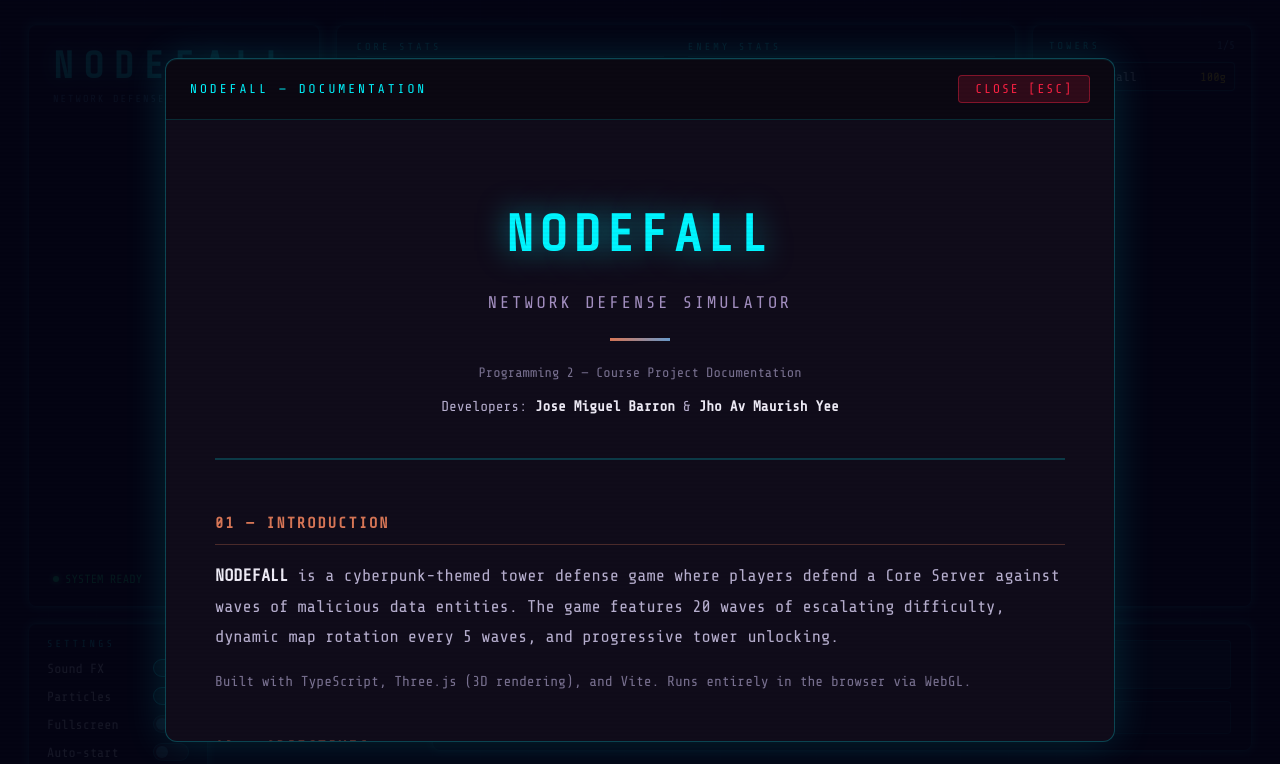
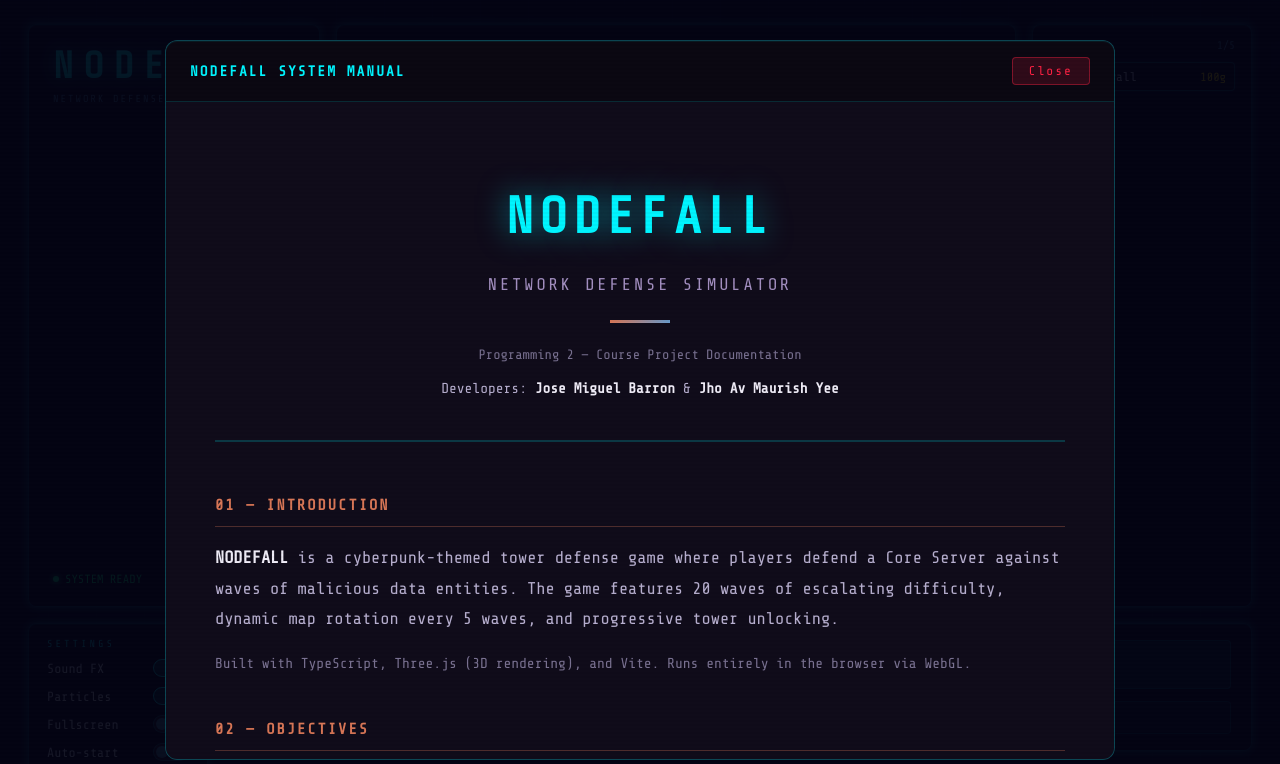
Before and after one commit to JaePyJs/nodefall, a website built with Vite: page index.html in a window 1280 px wide. Both pictures are taken after a click on the button "DOCUMENTATION". Built offline with nearby package versions, Linux system fonts and the light colour scheme; files whose address does not match are found by name.

Commit message:
Make the NODEFALL manual keyboard-safe during play

```diff
--- a/index.html
+++ b/index.html
@@ -38,6 +38,7 @@
           💰 GOLD: <span id="gold-counter" class="hud-value">200</span>
         </div>
         <div class="hud-item" style="gap: 5px;">
+          <button id="manual-btn" class="btn" type="button" aria-haspopup="dialog">Manual</button>
           <button id="speed-btn" class="btn" style="padding: 4px 8px; width: auto;" title="Game Speed">1x</button>
           <button id="pause-btn" class="btn" style="padding: 4px 8px; width: auto;" title="Pause">⏸</button>
         </div>
@@ -181,7 +182,7 @@
               <button id="start-game-btn" class="btn btn-primary-menu" disabled>INITIALIZE DEFENSE</button>
               <div class="menu-secondary-actions">
                 <button id="how-to-play-btn" class="btn btn-secondary-menu">SYSTEM MANUAL</button>
-                <button id="docs-btn" class="btn btn-tertiary-menu">DOCUMENTATION</button>
+                <button id="docs-btn" class="btn btn-tertiary-menu" aria-haspopup="dialog">DOCUMENTATION</button>
               </div>
             </div>
           </div>
--- a/package.json
+++ b/package.json
@@ -6,9 +6,11 @@
   "scripts": {
     "dev": "vite",
     "build": "tsc && vite build",
-    "preview": "vite preview"
+    "preview": "vite preview",
+    "test": "playwright test"
   },
   "devDependencies": {
+    "@playwright/test": "1.65.1",
     "typescript": "~6.0.2",
     "vite": "^8.0.12"
   },
--- a/src/core/Game.ts
+++ b/src/core/Game.ts
@@ -97,7 +97,6 @@ export class Game {
             );
             this.waveBanner = new WaveBanner(() => this.waveManager.startWave());
             this.menu = new Menu(() => this.startGame());
-            DocsPanel.init(this.state);
 
             this.initEffectOverlays();
             console.log("[Game] Step 5: System ready!");
@@ -154,6 +153,7 @@ export class Game {
     }
 
     private initHUDButtons(): void {
+        document.getElementById('manual-btn')?.addEventListener('click', DocsPanel.open);
         const pauseBtn = document.getElementById('pause-btn');
         if (pauseBtn) {
             pauseBtn.onclick = () => {
@@ -181,6 +181,9 @@ export class Game {
 
     private initKeyboard(): void {
         window.addEventListener('keydown', (e) => {
+            if (DocsPanel.isOpen() || this.state.status === GameStatus.MENU || e.repeat) return;
+            if (e.target instanceof HTMLElement &&
+                e.target.closest('button, input, select, textarea, a[href], [contenteditable]')) return;
             if (e.key === 'Escape') {
                 this.cancelPlacement();
             } else if (e.key === ' ' || e.key.toLowerCase() === 'space') {
@@ -632,7 +635,7 @@ export class Game {
             return;
         }
 
-        if (this.state.isPaused) {
+        if (this.state.isPaused || DocsPanel.isOpen()) {
             this.renderer.render();
             return;
         }
--- a/src/style.css
+++ b/src/style.css
@@ -941,20 +941,6 @@ body {
 
 /* === DOCS PANEL === */
 
-#docs-panel-overlay {
-    position: fixed;
-    top: 0;
-    left: 0;
-    width: 100%;
-    height: 100%;
-    background: rgba(5, 5, 20, 0.92);
-    z-index: 2000;
-    display: flex;
-    align-items: center;
-    justify-content: center;
-    animation: fadeIn 0.2s ease-out;
-}
-
 #docs-panel-inner {
     width: 90%;
     height: 90%;
@@ -1100,16 +1086,6 @@ kbd {
     /* Tower panel cards in menu */
     .tower-card {
         font-size: 1rem;
-    }
-
-    /* Docs Panel - full screen on tablet */
-    #docs-panel-overlay {
-        padding: 20px;
-    }
-
-    #docs-panel-inner {
-        max-width: 95%;
-        max-height: 90vh;
     }
 
     /* Wave banner - larger text */
@@ -1288,3 +1264,32 @@ kbd {
         max-height: 35vh;
     }
 }
+
+
+#docs-panel-overlay {
+    width: min(90vw, 950px);
+    height: 90dvh;
+    max-height: none;
+    margin: auto;
+    padding: 0;
+    border: 0;
+    border-radius: 12px;
+    overflow: hidden;
+    background: #100c1a;
+    color: #f0edf8;
+}
+
+#docs-panel-overlay::backdrop {
+    background: rgba(5, 5, 20, .92);
+}
+
+#docs-panel-overlay:focus-visible,
+#docs-panel-overlay :focus-visible {
+    outline: 2px solid #95f5ff;
+    outline-offset: -3px;
+}
+
+#manual-btn {
+    width: auto;
+    padding: 4px 8px;
+}
--- a/src/ui/DocsPanel.ts
+++ b/src/ui/DocsPanel.ts
@@ -1,90 +1,24 @@
-import { GameState } from '../systems/GameState';
-import { GameStatus } from '../types';
-
-/**
- * DocsPanel — static singleton module for the in-game documentation overlay.
- *
- * Usage:
- *   DocsPanel.init(gameState);
- *   DocsPanel.open();    // opens panel, pauses game if playing
- *   DocsPanel.close();   // closes panel, restores game state
- *   DocsPanel.isOpen();  // returns current open state
- */
 export const DocsPanel = (() => {
-    // Module-level state
-    let gameState: GameState | null = null;
-    let _isOpen = false;
-
-    // Saved game state for restore on close
-    let savedIsPaused = false;
-    let savedStatus: GameStatus = GameStatus.MENU;
-
-    // DOM refs (set on first open)
-    let overlayEl: HTMLElement | null = null;
-    let closeBtn: HTMLElement | null = null;
-    let escHandler: ((e: KeyboardEvent) => void) | null = null;
-
-    function init(gs: GameState): void {
-        gameState = gs;
-    }
+    let dialog: HTMLDialogElement | null = null;
 
     function open(): void {
-        if (!gameState) {
-            return;
-        }
-
-        // Save game state — only when opened during active gameplay
-        if (gameState.status !== GameStatus.MENU) {
-            savedIsPaused = gameState.isPaused;
-            savedStatus = gameState.status;
-            gameState.isPaused = true;
-        }
-
-        // First open: create DOM once
-        if (!overlayEl) {
-            buildDOM();
-        }
-
-        (overlayEl as HTMLElement).style.display = 'flex';
-        _isOpen = true;
-    }
-
-    function close(): void {
-        if (!_isOpen || !overlayEl) return;
-
-        (overlayEl as HTMLElement).style.display = 'none';
-        _isOpen = false;
-
-        // Remove ESC listener to prevent leak
-        if (escHandler) {
-            window.removeEventListener('keydown', escHandler);
-            escHandler = null;
-        }
-
-        // Restore game state — only when we saved it (i.e., not opened from MENU)
-        if (gameState && gameState.status !== GameStatus.MENU) {
-            gameState.isPaused = savedIsPaused;
-            gameState.status = savedStatus;
-        }
+        dialog ??= buildDOM();
+        if (!dialog.open) dialog.showModal();
     }
 
     function isOpen(): boolean {
-        return _isOpen;
+        return dialog?.open ?? false;
     }
 
-    function buildDOM(): void {
-        overlayEl = document.createElement('div');
+    function buildDOM(): HTMLDialogElement {
+        const overlayEl = document.createElement('dialog');
         overlayEl.id = 'docs-panel-overlay';
-        overlayEl.style.cssText = [
-            'position: fixed; top: 0; left: 0; width: 100%; height: 100%;',
-            'background: rgba(5, 5, 20, 0.92); z-index: 2000;',
-            'display: flex; align-items: center; justify-content: center;',
-        ].join(' ');
+        overlayEl.setAttribute('aria-labelledby', 'docs-panel-title');
 
         const inner = document.createElement('div');
         inner.id = 'docs-panel-inner';
         inner.style.cssText = [
-            'width: 90%; height: 90%; max-width: 950px;',
+            'width: 100%; height: 100%;',
             'background: #100c1a;',
             'border: 1px solid rgba(0,245,255,0.25);',
             'border-radius: 12px;',
@@ -93,7 +27,6 @@ export const DocsPanel = (() => {
             'overflow: hidden; position: relative;',
         ].join(' ');
 
-        // Header
         const header = document.createElement('div');
         header.style.cssText = [
             'display: flex; justify-content: space-between; align-items: center;',
@@ -102,15 +35,16 @@ export const DocsPanel = (() => {
             'background: rgba(0,0,0,0.3); flex-shrink: 0;',
         ].join(' ');
 
-        const title = document.createElement('span');
+        const title = document.createElement('h2');
+        title.id = 'docs-panel-title';
         title.style.cssText = [
             "font-family: 'Share Tech Mono', monospace;",
-            'font-size: 0.75rem; letter-spacing: 3px;',
+            'font-size: 0.85rem; margin: 0; letter-spacing: 2px;',
             'color: #00f5ff; text-transform: uppercase;',
         ].join(' ');
-        title.textContent = 'NODEFALL — Documentation';
+        title.textContent = 'NODEFALL system manual';
 
-        closeBtn = document.createElement('button');
+        const closeBtn = document.createElement('button');
         closeBtn.id = 'docs-panel-close-btn';
         closeBtn.style.cssText = [
             'background: rgba(255,34,68,0.15);',
@@ -120,13 +54,13 @@ export const DocsPanel = (() => {
             'font-size: 0.75rem; letter-spacing: 2px;',
             'cursor: pointer; transition: all 0.2s;',
         ].join(' ');
-        closeBtn.textContent = 'CLOSE [ESC]';
-        closeBtn.addEventListener('click', close);
+        closeBtn.textContent = 'Close';
+        closeBtn.autofocus = true;
+        closeBtn.addEventListener('click', () => overlayEl.close());
 
         header.appendChild(title);
         header.appendChild(closeBtn);
 
-        // Scrollable content area
         const content = document.createElement('div');
         content.id = 'docs-panel-content';
         content.style.cssText = [
@@ -134,7 +68,6 @@ export const DocsPanel = (() => {
             'scrollbar-width: thin; scrollbar-color: #00f5ff #1a1028;',
         ].join(' ');
 
-        // Inject scanline overlay + scrollbar CSS
         const styleEl = document.createElement('style');
         styleEl.textContent = `
             #docs-panel-content::before {
@@ -149,7 +82,6 @@ export const DocsPanel = (() => {
         `;
         content.appendChild(styleEl);
 
-        // Documentation body
         const docBody = document.createElement('div');
         docBody.style.cssText = [
             '--bg-deep: #100c1a;',
@@ -177,14 +109,10 @@ export const DocsPanel = (() => {
         overlayEl.appendChild(inner);
         document.body.appendChild(overlayEl);
 
-        // ESC key handler
-        escHandler = (e: KeyboardEvent) => {
-            if (e.key === 'Escape' && _isOpen) close();
-        };
-        window.addEventListener('keydown', escHandler);
+        return overlayEl;
     }
 
-    return { init, open, close, isOpen };
+    return { open, isOpen };
 })();
 
 const DOCS_HTML = `
```
Also changed, not shown: playwright.config.mjs (added, +15 -0 lines), tests/manual.spec.mjs (added, +42 -0 lines), .github/workflows/verify.yml (added), README.md, 2 other files.
